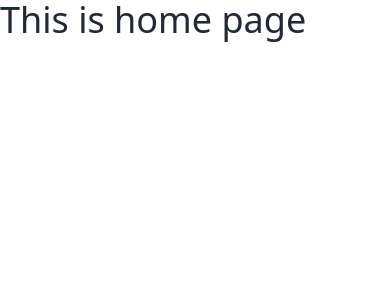
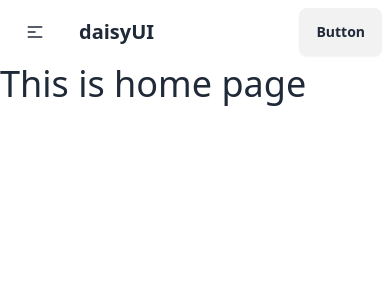
Before and after one commit to tusherbhakta/Email-Pass-Auth-m50, a React (Vite) app: page / in a window 390 px wide. Shown: the top 300 px of the page. Built offline with nearby package versions, Linux system fonts and the light colour scheme.

Commit message:
added navbar from daisyUI

```diff
--- a/src/components/Header/Header.jsx
+++ b/src/components/Header/Header.jsx
@@ -1,9 +1,44 @@
 import React from 'react';
 
 const Header = () => {
+    const links = <>
+    <li><a>Item 1</a></li>
+    <li><a>Item 3</a></li>
+    </>
     return (
-        <div>
-
+        <div className="navbar bg-base-100">
+            <div className="navbar-start">
+                <div className="dropdown">
+                    <div tabIndex={0} role="button" className="btn btn-ghost lg:hidden">
+                        <svg
+                            xmlns="http://www.w3.org/2000/svg"
+                            className="h-5 w-5"
+                            fill="none"
+                            viewBox="0 0 24 24"
+                            stroke="currentColor">
+                            <path
+                                strokeLinecap="round"
+                                strokeLinejoin="round"
+                                strokeWidth="2"
+                                d="M4 6h16M4 12h8m-8 6h16" />
+                        </svg>
+                    </div>
+                    <ul
+                        tabIndex={0}
+                        className="menu menu-sm dropdown-content bg-base-100 rounded-box z-[1] mt-3 w-52 p-2 shadow">
+                        {links}
+                    </ul>
+                </div>
+                <a className="btn btn-ghost text-xl">daisyUI</a>
+            </div>
+            <div className="navbar-center hidden lg:flex">
+                <ul className="menu menu-horizontal px-1">
+                    {links}
+                </ul>
+            </div>
+            <div className="navbar-end">
+                <a className="btn">Button</a>
+            </div>
         </div>
     );
 };
```
